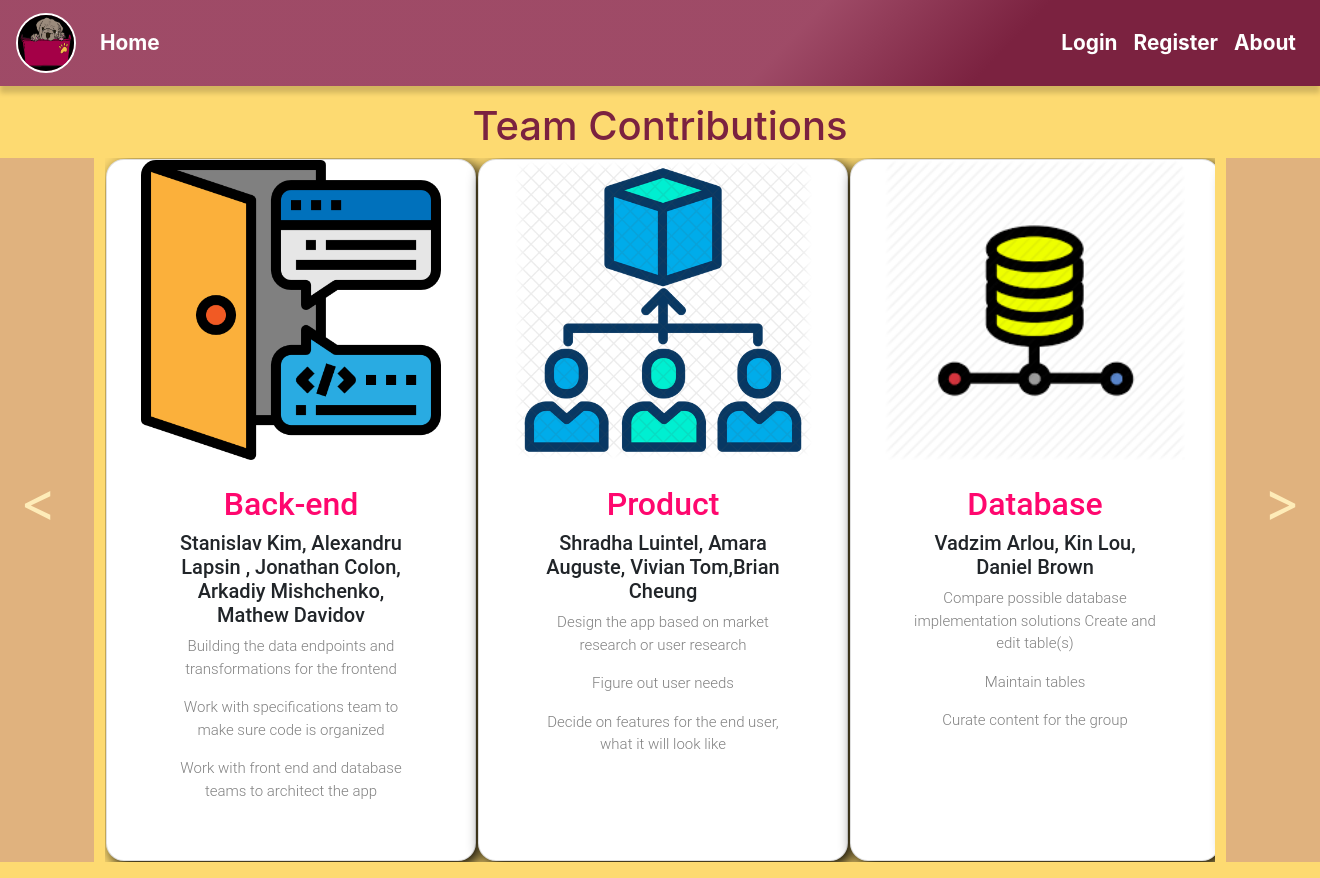
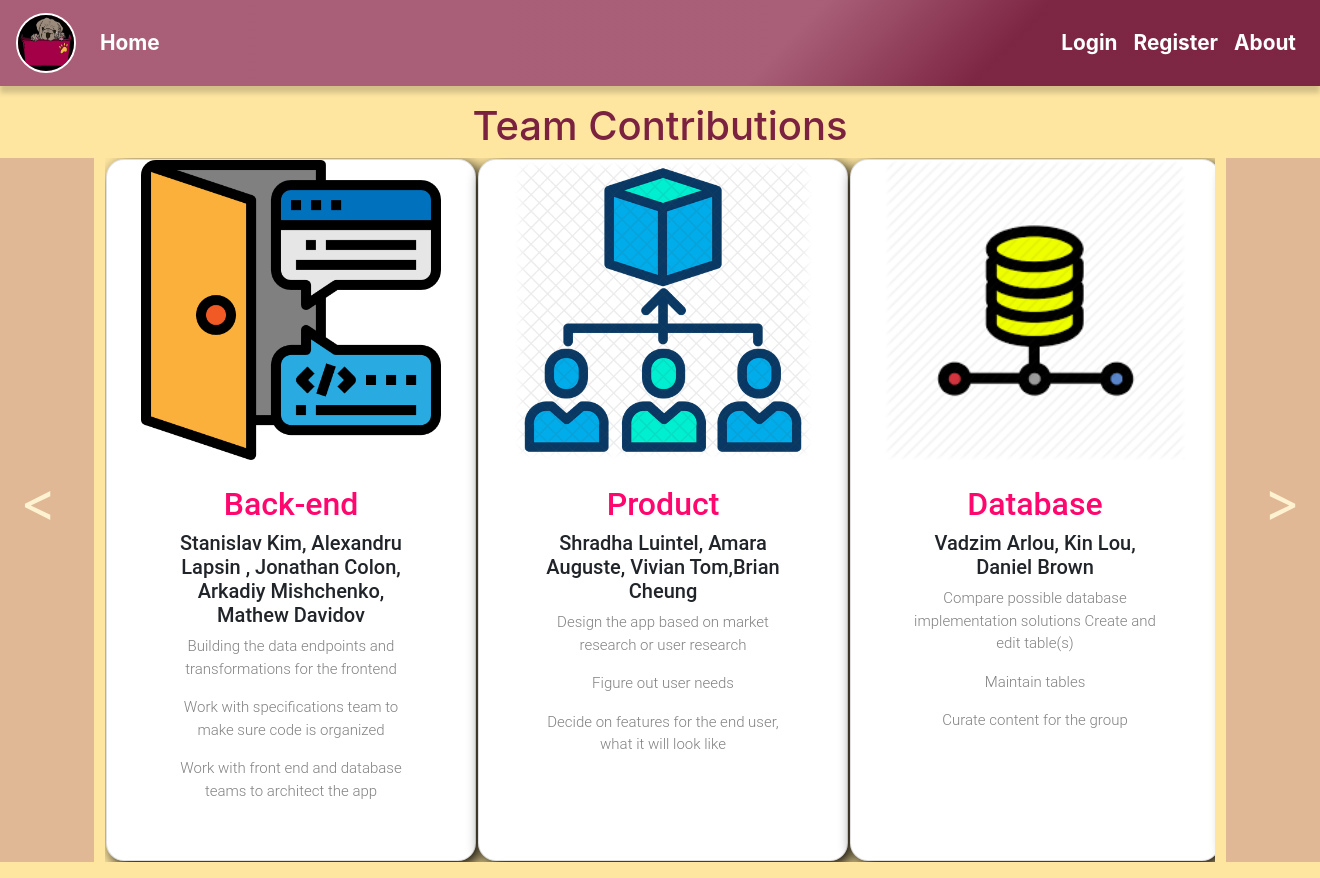
Before and after one commit to bc-cisc3140-mw2-fall2019/class_project, a Flask app: page /about in a window 1320 px wide; the page is wider, and only the part inside the window is pictured. Run offline with Flask 2, Linux system fonts and the light colour scheme; some libraries are stand-ins or nearby versions.

Commit message:
Update main.css

```diff
--- a/app/static/css/main.css
+++ b/app/static/css/main.css
@@ -1,6 +1,6 @@
 body{
   /* background: linear-gradient(45deg, rgba(125, 50, 93, 0.28) 0%, rgba(171, 91, 80, 0.48) 100%); */
-  background-color: #fdcd3bb8 !important;
+  background-color: #fdcc3b7a !important;
 
 }
  .formLabel {
@@ -38,7 +38,7 @@ body{
 }
 .navbar {
   /* background-color: #8f2c4dd9 !important; */
-  background: linear-gradient(494deg, rgba(143, 44, 77, 0.8509803921568627)59%, rgb(123, 34, 64) 75%);
+  background: linear-gradient(494deg, rgba(143, 44, 77, 0.7509803921568627)59%, rgb(123, 34, 64, .98) 75%);
   -webkit-box-shadow: 0px 7px 5px 0px rgba(0,0,0,0.17);
   -moz-box-shadow: 0px 7px 5px 0px rgba(0,0,0,0.17);
   box-shadow: 0px 7px 5px 0px rgba(0,0,0,0.17);
```
